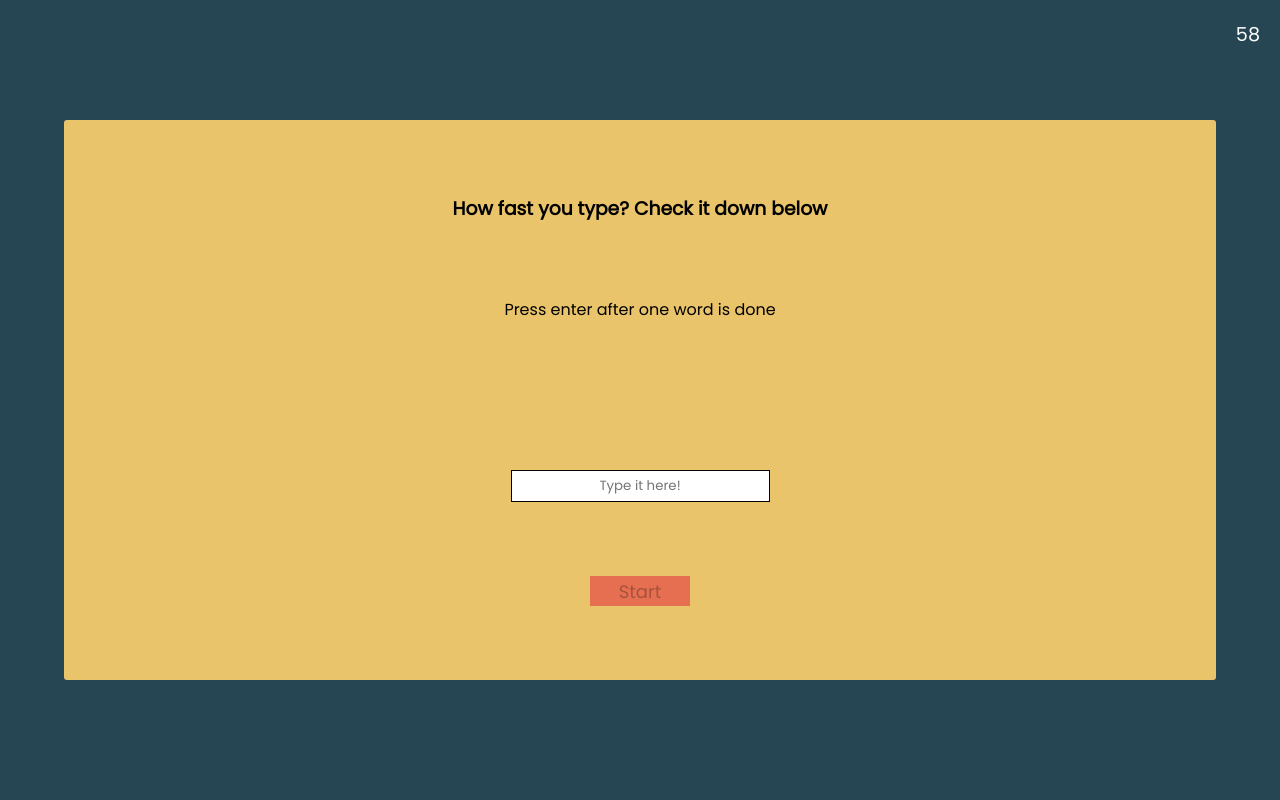
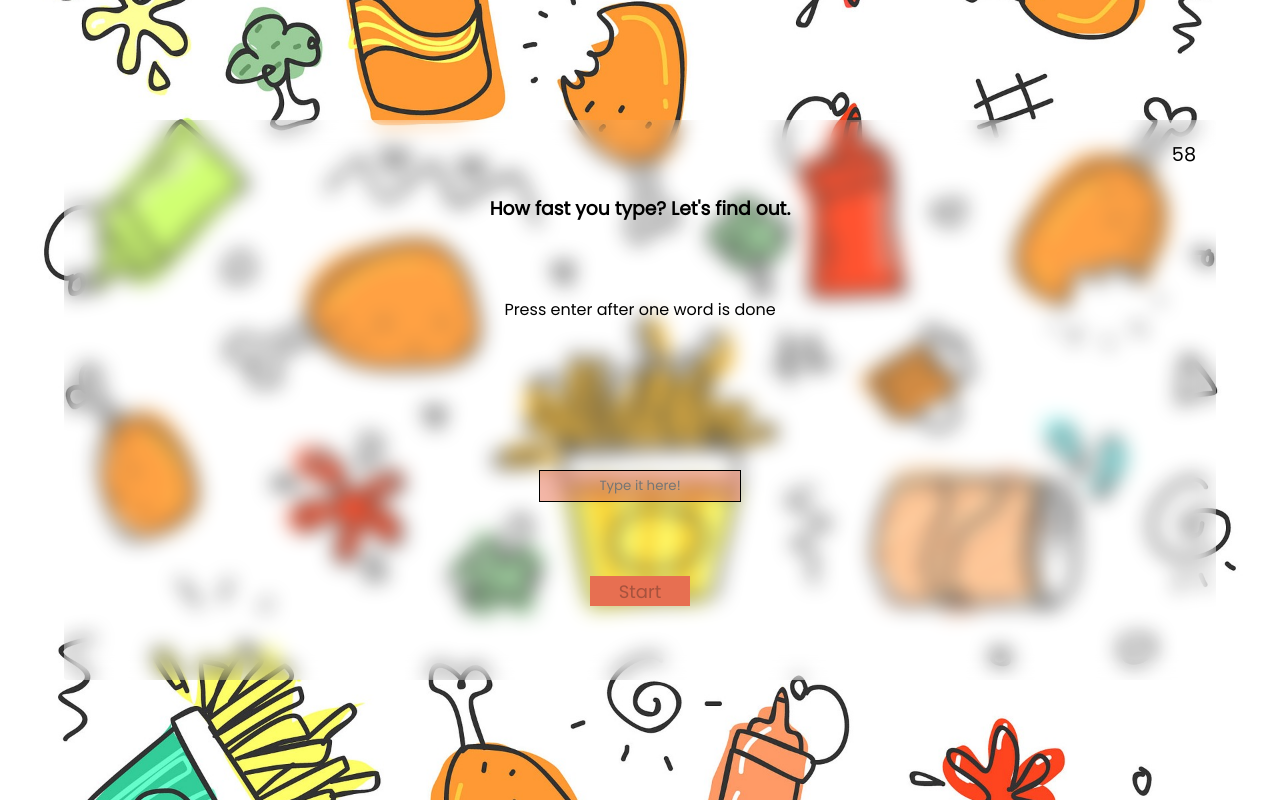
Before and after one commit to tulusibrahim/typingSpeed, a plain HTML site: page index.html in a window 1280 px wide. Both pictures are taken after a click on the button "Start". Drawn offline with Linux system fonts and the light colour scheme; no server answers; some icons are missing.

Commit message:
change background

```diff
--- a/index.html
+++ b/index.html
@@ -6,14 +6,14 @@
     <meta name="viewport" content="width=device-width, initial-scale=1.0">
     <script src="https://kit.fontawesome.com/6c74545ce9.js" crossorigin="anonymous"></script>
     <link href="https://fonts.googleapis.com/css2?family=Poppins&display=swap" rel="stylesheet">
-    <title>Document</title>
+    <title>SeberapaCepat</title>
 </head>
 
 <body>
     <div id="wrapper">
         <div id="content">
-            <span id="timer" style="color: white; font-size: larger;"></span>
-            <h3 style="text-align: center;">How fast you type? Check it down below</h3>
+            <span id="timer" style="color: black; font-size: larger;"></span>
+            <h3 style="text-align: center;">How fast you type? Let's find out.</h3>
             <span id=" kett">Press enter after one word is done</span>
             <span id="type" class="fas"></span>
             <input type="text" id="inputtype" placeholder="Type it here!">
@@ -30,9 +30,11 @@
     let timerText = document.getElementById('timer')
     let timer = 60
     let totalWords = 0
+    let count = 0
     let generatedwords
     let intervalTimer
 
+    //request random word from API
     function requestWords() {
         naro.classList.add('fa-spinner')
         naro.classList.add('fa-pulse')
@@ -47,11 +49,12 @@
             else {
                 naro.classList.remove('fa-spinner')
                 naro.classList.remove('fa-pulse')
-                inputtype.style.display = 'block'
+                inputtype.focus()
                 naro.innerText = JSON.parse(res.currentTarget.response).join(", ")
                 generatedwords = JSON.parse(res.currentTarget.response)
             }
         }
+        //give interval for countdown timer
         intervalTimer = setInterval(() => {
             timer -= 1
             timerText.innerText = timer
@@ -65,6 +68,7 @@
         }, 1000);
     }
 
+    //do some anticipation and call request function
     btntype.addEventListener('click', function () {
         timer = 60
         btntype.disabled = true
@@ -75,16 +79,17 @@
         requestWords()
     })
 
-    let count = 0
     inputtype.addEventListener('keyup', function (res) {
+        //check the current type word to change background
         if (inputtype.value == generatedwords[count]) {
             inputtype.style.backgroundColor = 'rgb(42, 157, 143, .5)'
         } else {
             inputtype.style.backgroundColor = 'rgb(231, 111, 81, .5)'
         }
 
+        //check the value if its the same or not if, enter(13) is clicked
         if (res.keyCode == 13) {
-            if (inputtype.value == generatedwords[count]) {
+            if (`${inputtype.value} ` == `${generatedwords[count]} `) {
                 inputtype.value = ''
                 count += 1
                 totalWords += 1
@@ -97,12 +102,16 @@
                 }
             }
             else {
-                inputtype.style.backgroundColor = '#D00000'
+                inputtype.style.backgroundColor = 'rgb(252, 81, 48)'
             }
         }
     })
 </script>
 <style>
+    #typing:hover {
+        background-color: #E76F31;
+    }
+
     #typing {
         width: 100px;
         height: 30px;
@@ -117,11 +126,12 @@
     }
 
     #inputtype {
-        display: none;
         border: 1px black solid;
         outline: none;
         height: 30px;
+        width: 200px;
         text-align: center;
+        background-color: rgb(231, 111, 81, .5);
     }
 
     #timer {
@@ -142,7 +152,9 @@
         justify-content: space-evenly;
         flex-direction: column;
         border-radius: 3px;
-        background-color: #E9C46A;
+        background-color: transparent;
+        background: rgba(255, 255, 255, .08);
+        backdrop-filter: blur(10px);
     }
 
     #wrapper {
@@ -151,7 +163,15 @@
         display: flex;
         align-items: center;
         justify-content: center;
-        background-color: #264653;
+        background-image: url('./cute-3047767_1920.jpg');
+        background-position: center;
+        background-size: cover;
+    }
+
+    @media screen and (max-width: 360px) {
+        #wrapper {
+            background-size: contain;
+        }
     }
 
     * {
```
Also changed, not shown: cute-3047767_1920.jpg (added).
